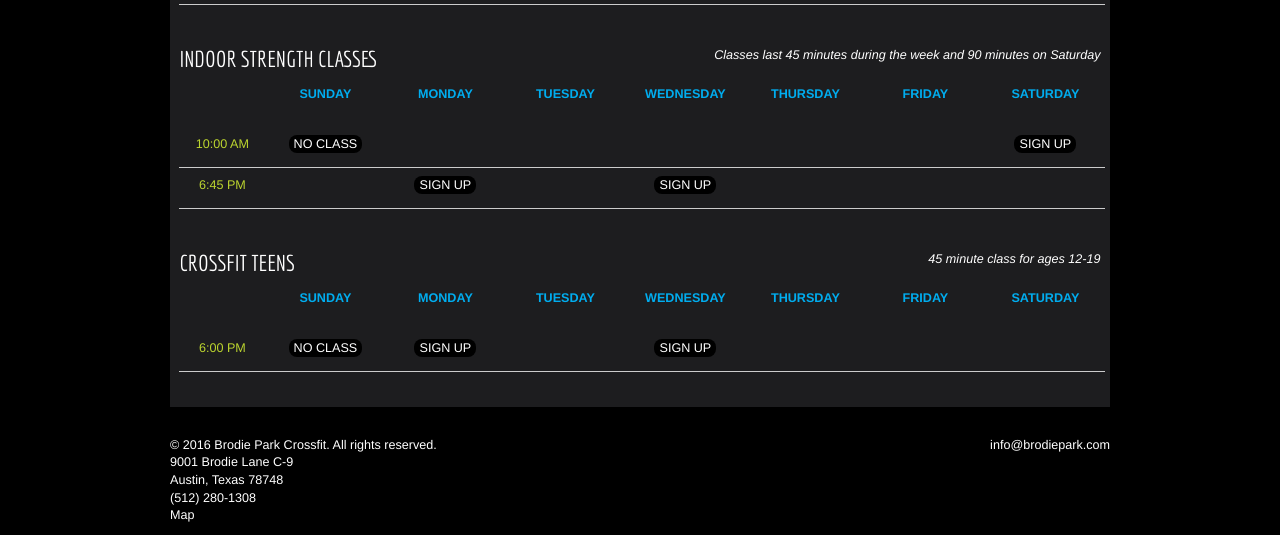
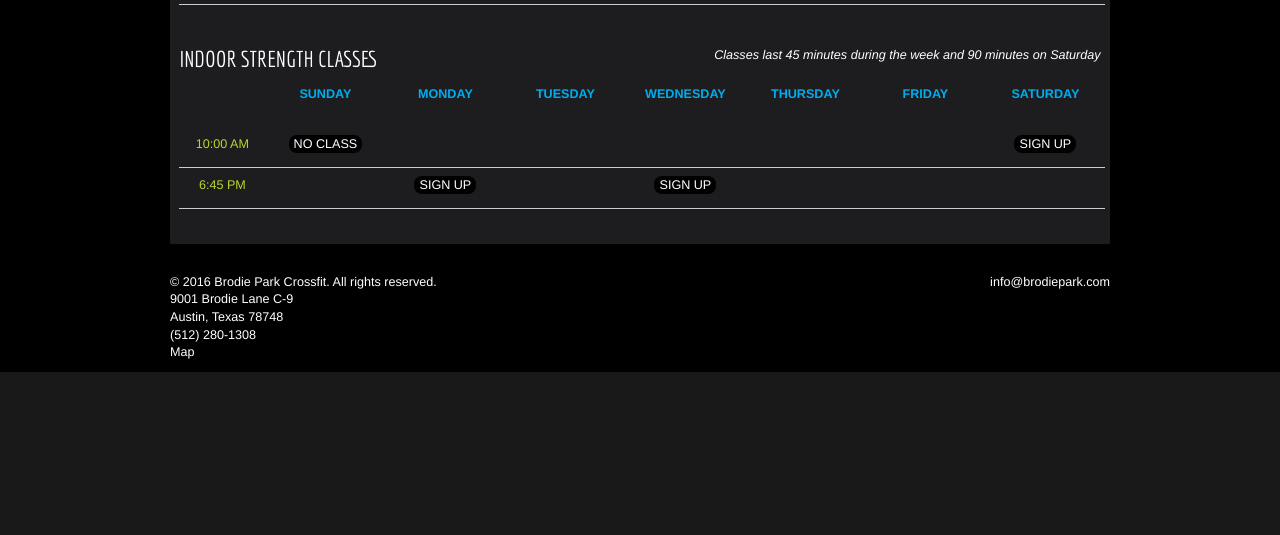
Before and after one commit to mamatcyber90/BPC-site, a PHP site: page /schedule_programs.php in a window 1280 px wide. Shown: the part 965-1500 px from the top of the page. After the commit the page ends 1337 px from the top, so only its background shows below. Run offline with PHP 8.4, Linux system fonts and the light colour scheme; some libraries are stand-ins or nearby versions.

Commit message:
Removing teens from schedule

```diff
--- a/schedule_programs.php
+++ b/schedule_programs.php
@@ -278,72 +278,6 @@
                     </ul>
                 </li>
             </ul>
-            <br />
-
-            <span class="right"><em>45 minute class for ages 12-19</em></span>
-            <h3 id="boot-camps">Crossfit Teens</h3>
-            <br />
-
-            <ul class="training-calendar">
-                <li id="times"> &nbsp;</li>
-                <li><strong class="blue">SUNDAY</strong></li>
-                <li><strong class="blue">MONDAY</strong></li>
-                <li><strong class="blue">TUESDAY</strong></li>
-                <li><strong class="blue">WEDNESDAY</strong></li>
-                <li><strong class="blue">THURSDAY</strong></li>
-                <li><strong class="blue">FRIDAY</strong></li>
-                <li><strong class="blue">SATURDAY</strong></li>
-            </ul>
-            <br />
-
-            <ul class="training-calendar">
-                <li id="times">
-                    <ul>
-                        <li>6:00 PM</li>
-                    </ul>
-                </li>
-                <li>
-                    <ul id="sunday">
-                        <li><a href="#">NO CLASS</a></li>
-                    </ul>
-                </li>
-
-                <li>
-                    <ul id="monday">
-                        <li><a href="https://clients.mindbodyonline.com/ASP/home.asp?studioid=23361" target="_blank">SIGN UP</a></li>
-                    </ul>
-                </li>
-
-                <li>
-                    <ul id="tuesday">
-                        <li></li>
-                    </ul>
-                </li>
-
-                <li>
-                    <ul id="wednesday">
-                        <li><a href="https://clients.mindbodyonline.com/ASP/home.asp?studioid=23361" target="_blank">SIGN UP</a></li>
-                    </ul>
-                </li>
-
-                <li>
-                    <ul id="thursday">
-                        <li></li>
-                    </ul>
-                </li>
-
-                <li>
-                    <ul id="friday">
-                        <li></li>
-                    </ul>
-                </li>
-
-                <li>
-                    <ul id="saturday">
-                        <li></li>
-                    </ul>
-                </li>
-            </ul>
 
         </div>
 
```
